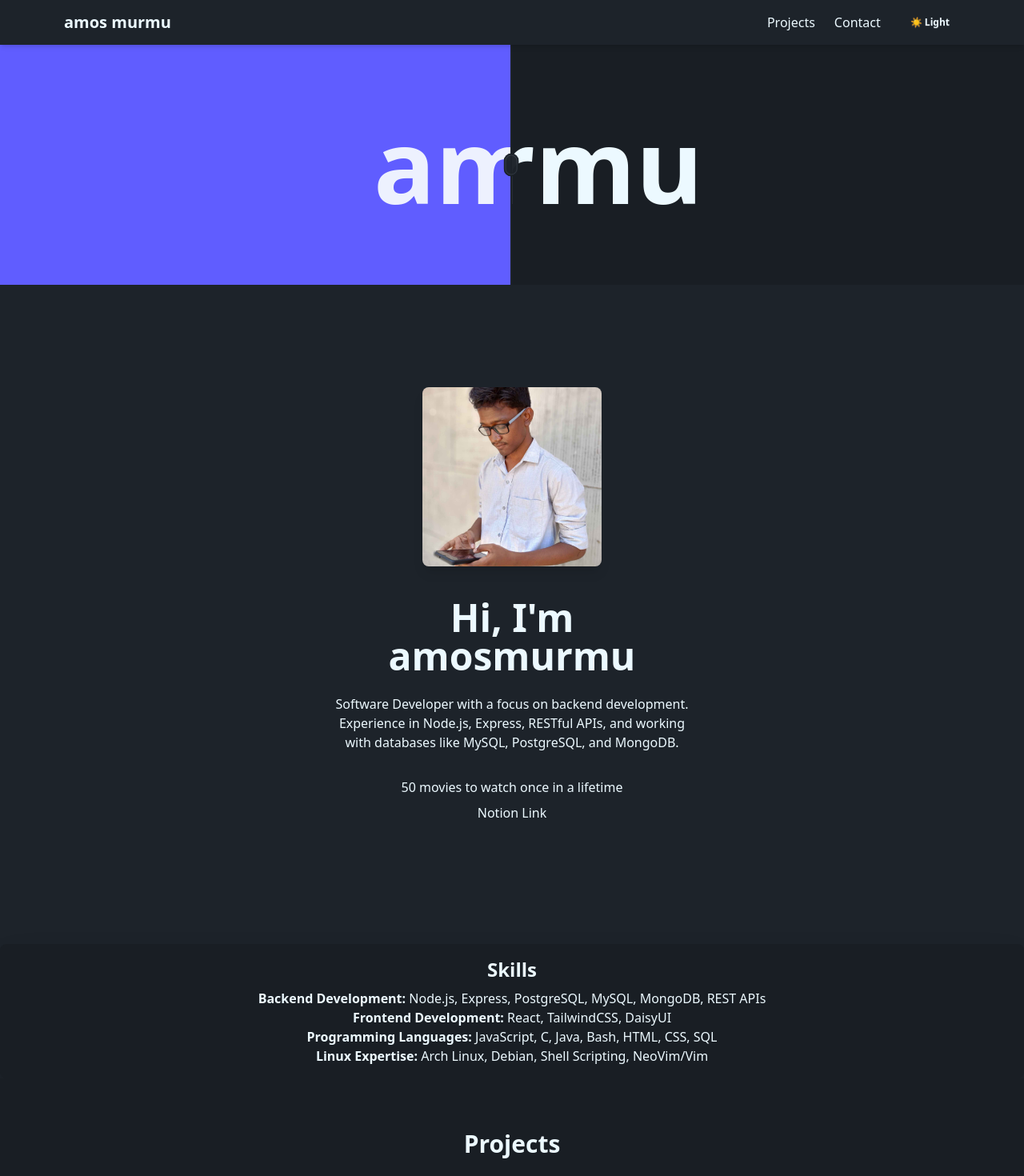
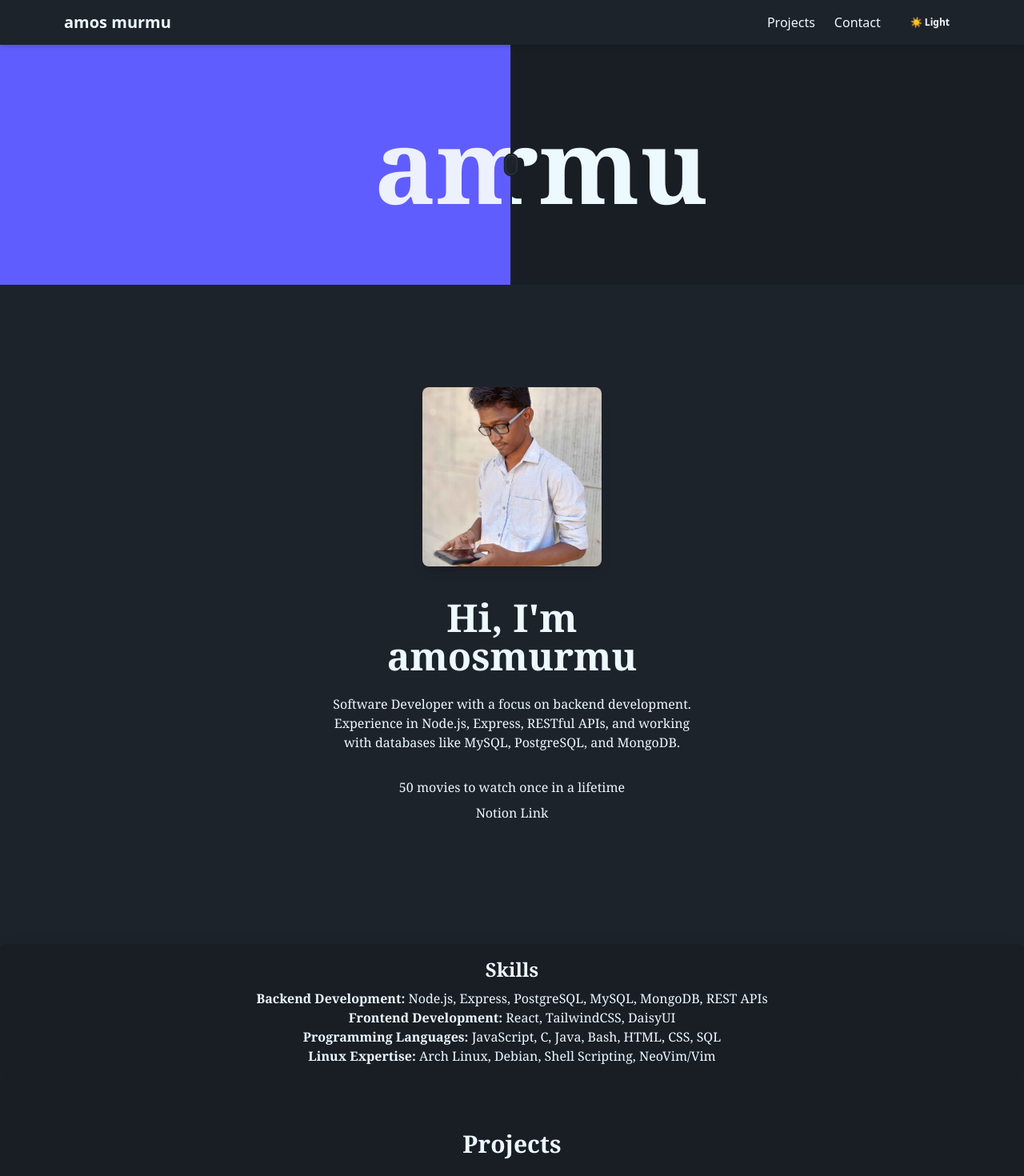
Before and after one commit to amosmurmu/amosmurmu.github.io, a React (Vite) app: page / in a window 1280 px wide. Shown: the top 1470 px of the page at 80% size. Built offline with nearby package versions, Linux system fonts and the light colour scheme.

Commit message:
refactor: font style and quick fixes

```diff
--- a/index.html
+++ b/index.html
@@ -2,6 +2,9 @@
 <html lang="en">
   <head>
     <meta charset="UTF-8" />
+    <link rel="preconnect" href="https://fonts.googleapis.com">
+    <link rel="preconnect" href="https://fonts.gstatic.com" crossorigin>
+    <link href="https://fonts.googleapis.com/css2?family=Source+Serif+4:ital,opsz,wght@0,8..60,200..900;1,8..60,200..900&display=swap" rel="stylesheet">
     <link rel="icon" type="image/svg+xml" href="/vite.svg" />
     <link href="./output.css" rel="stylesheet" />
     <meta name="viewport" content="width=device-width, initial-scale=1.0" />
--- a/src/components/About.jsx
+++ b/src/components/About.jsx
@@ -1,9 +1,8 @@
-import React from "react";
 
 export const About = () => {
   return (
     <div className="v-min-h">
-      <div className="bg-base-200 p-4 text-center rounded-lg mt-6 shadow-2xl">
+      <div className="font-serif bg-base-200 p-4 text-center rounded-lg mt-6 shadow-2xl">
         <h3 className="text-2xl font-semibold mb-2">Skills</h3>
         <ul className="">
           <li>
--- a/src/components/Contact.jsx
+++ b/src/components/Contact.jsx
@@ -1,4 +1,3 @@
-import React from "react";
 import { FaGithub, FaTwitter, FaLinkedin } from "react-icons/fa";
 
 export const Contact = () => {
@@ -42,7 +41,7 @@ export const Contact = () => {
               <FaGithub />
             </a>
             <a
-              href="https://twitter.com/amosmurmu"
+              href="https://twitter.com/amos_murmu"
               target="_blank"
               rel="noreferrer"
               className="text-2xl text-blue-500 hover:text-primary"
--- a/src/components/Fun.jsx
+++ b/src/components/Fun.jsx
@@ -1,8 +1,7 @@
-import React from "react";
 
 export const Fun = () => {
   return (
-    <div className="diff aspect-[16/9] h-[300px] max-w-full mx-auto">
+    <div className="font-serif diff aspect-[16/9] h-[300px] max-w-full mx-auto">
       <div className="diff-item-1">
         <div className="bg-primary text-primary-content grid place-content-center text-9xl font-black">
           amos
--- a/src/components/Home.jsx
+++ b/src/components/Home.jsx
@@ -1,5 +1,3 @@
-import React from "react";
-
 const Home = () => {
   return (
     <div className="hero min-h-screen bg-base-100">
@@ -14,9 +12,9 @@ const Home = () => {
           </div>
         </div>
         {/* Text Content */}
-        <div className="max-w-md mb-6 md:mb-0">
-          <h1 className="text-5xl font-bold">Hi, I'm amosmurmu</h1>
-          <p className="py-6">
+        <div className="font-serif max-w-md mb-6 md:mb-0">
+          <h1 className="text-5xl font-bold">Hi, I&#39;m amosmurmu</h1>
+          <p className="font-serif py-6">
             Software Developer with a focus on backend development. Experience
             in Node.js, Express, RESTful APIs, and working with databases like
             MySQL, PostgreSQL, and MongoDB.
--- a/src/components/Projects.jsx
+++ b/src/components/Projects.jsx
@@ -24,7 +24,7 @@ const projects = [
 
 const Projects = () => (
   <section id="projects" className="py-16 bg-base-200">
-    <div className="max-w-6xl mx-auto px-4">
+    <div className="font-serif max-w-6xl mx-auto px-4">
       <h2 className="text-3xl font-bold mb-6 text-center">Projects</h2>
       <div className="grid gap-6 md:grid-cols-2">
         {projects.map((project, index) => (
```
Also changed, not shown: 6 other files (tests, documents, lock files or other folders).
